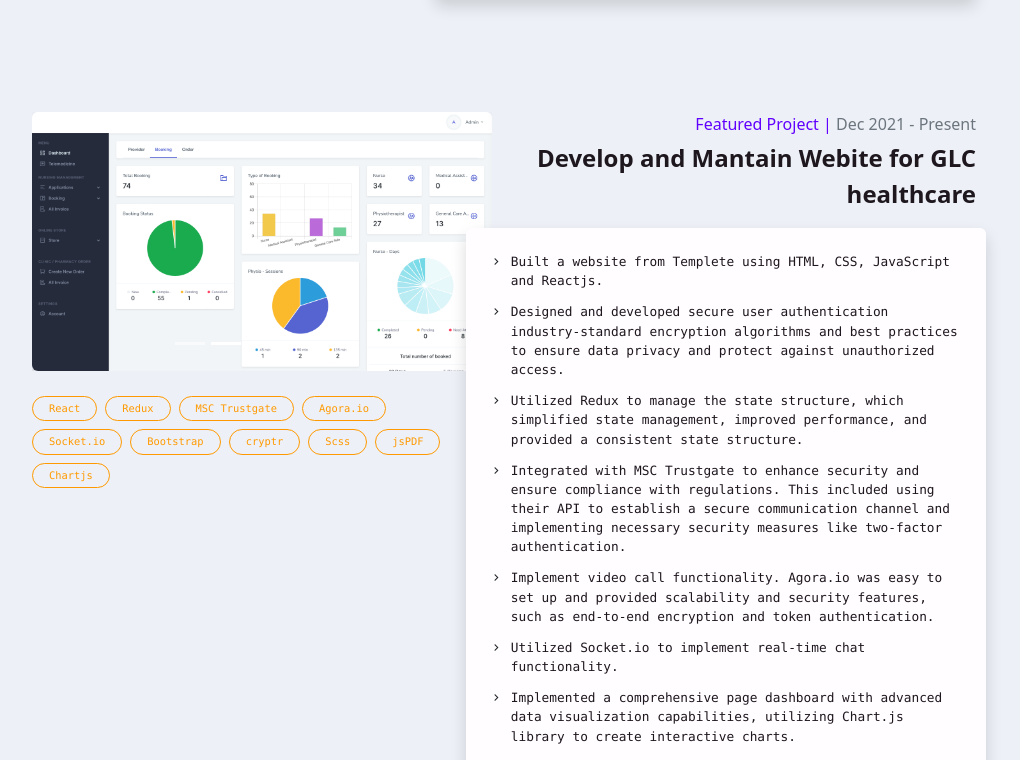
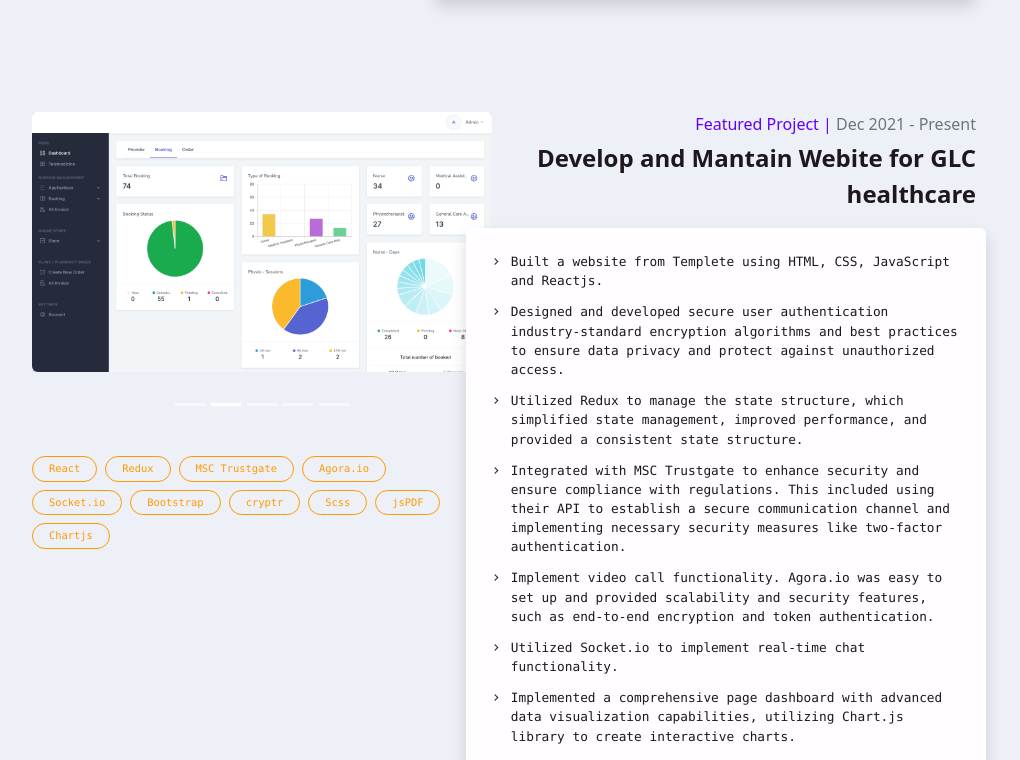
Before and after one commit to aizadzari/Responsive-dashboard-D1mo-test, a React (Create React App) app: page /landing in a window 1280 px wide. Shown: the part 1458-2218 px from the top of the page, without its empty margins (136-1156 px from the left). Built offline with nearby package versions, Linux system fonts and the light colour scheme.

Commit message:
cosmetic

```diff
--- a/src/Components/Layout/Project3.js
+++ b/src/Components/Layout/Project3.js
@@ -38,7 +38,7 @@ const Project3 = ({ prevScrollPos }) => {
         <div className='project-container d-flex align-items-center mb-5' id='selcare'>
             <div className='row'>
                 <div className="position-relative col-lg-6 col-md-12 overflow-hidden rounded mb-4">
-                    <div id="carouselExampleCaptions" className="carousel slide" data-bs-ride="carousel">
+                    <div id="carouselExampleCaptions" className="carousel slide" data-bs-ride="carousel" style={{ height: 320}}>
                         <div className="carousel-indicators">
                             <button type="button" onClick={() => handleImgBtn('1')} data-bs-target="#carouselExampleCaptions" data-bs-slide-to="0" className="active" aria-current="true" aria-label="Slide 1"></button>
                             <button type="button" onClick={() => handleImgBtn('2')} data-bs-target="#carouselExampleCaptions" data-bs-slide-to="1" aria-label="Slide 2"></button>
--- a/src/Landing.scss
+++ b/src/Landing.scss
@@ -80,25 +80,25 @@ body {
             &.animated-in-right {
                 opacity: 1;
                 transform: translateX(-50px);
-                animation: slide-in 2000ms ease-in;
+                animation: slide-in 500ms ease-in;
             }
 
             &.animated-out-right {
                 opacity: 0;
                 transform: translateX(0px);
-                animation: slide-out 2000ms ease-out;
+                animation: slide-out 1000ms ease-out;
             }
 
             &.animated-in-left {
                 opacity: 1;
                 transform: translateX(0px);
-                animation: slide-in-left 2000ms ease-in;
+                animation: slide-in-left 500ms ease-in;
             }
 
             &.animated-out-left {
                 opacity: 0;
                 transform: translateX(-50px);
-                animation: slide-out-left 2000ms ease-out;
+                animation: slide-out-left 1000ms ease-out;
             }
 
             @keyframes slide-in {
@@ -172,8 +172,9 @@ body {
         opacity: .7;
         filter: blur(100);
         filter: grayscale(10);
-        transform: scale(1.1);
+        // transform: scale(1.1);
         transition: 1000ms ease-in-out;
+        overflow: hidden;
 
         &:hover {
             filter: unset;
```
Also changed, not shown: src/img/selcare5.png.
